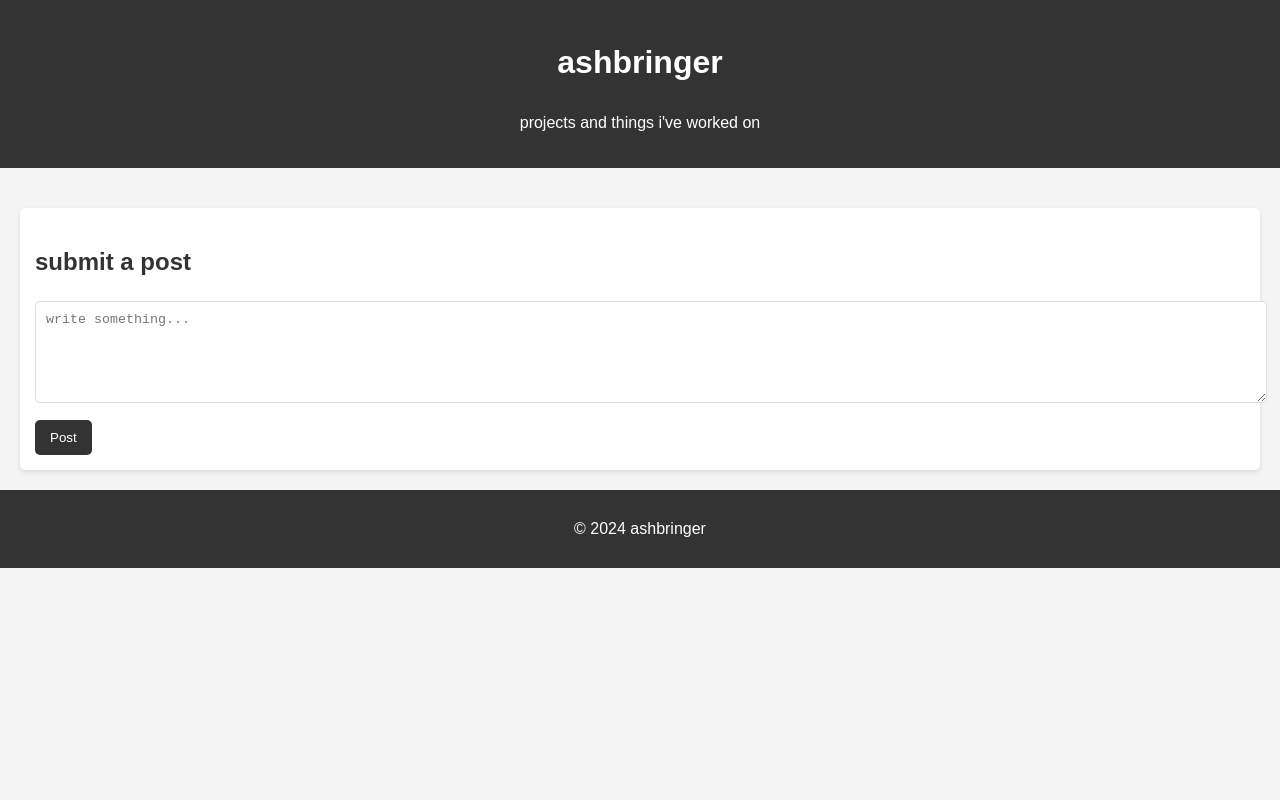
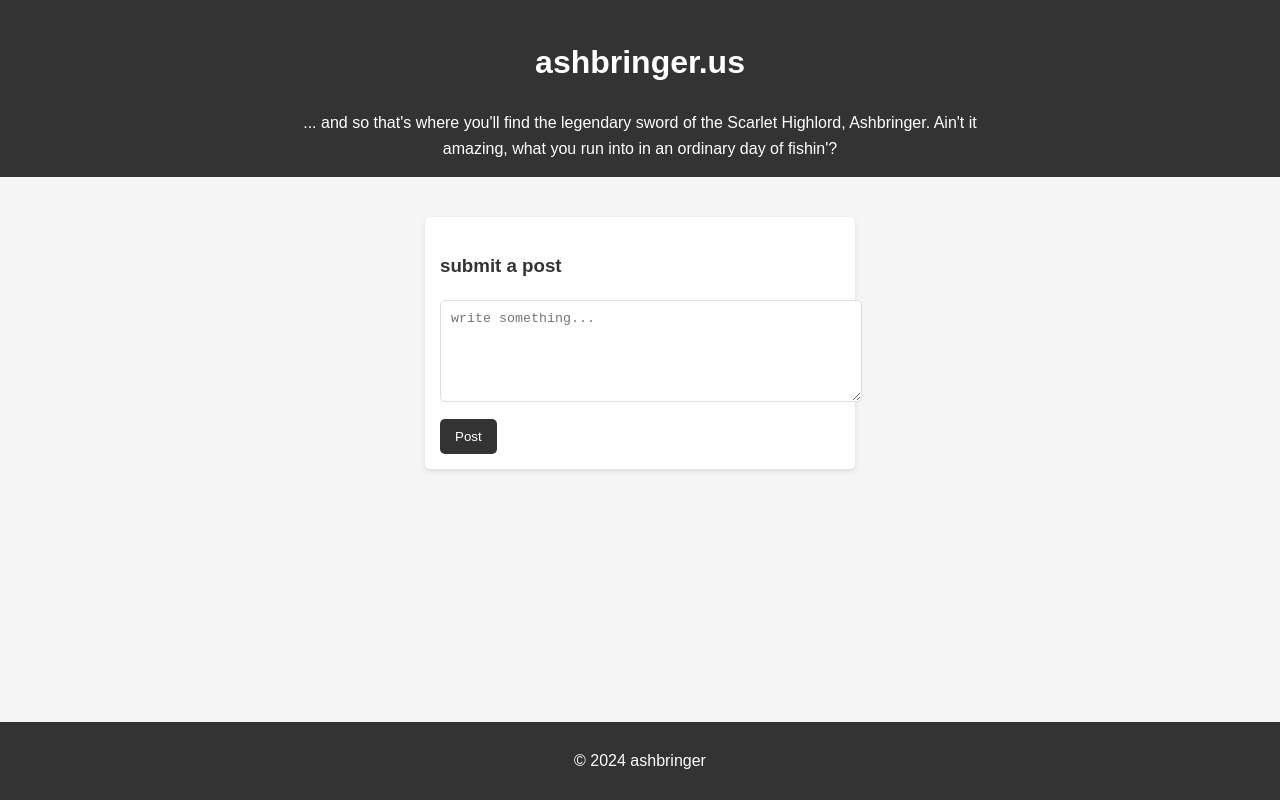
Before and after one commit to kipland-m/Portfolio-Blog, a plain HTML site: page src/index.html in a window 1280 px wide. Drawn offline with Linux system fonts and the light colour scheme.

Commit message:
stuck footer to bottom, shrunk post submission box

```diff
--- a/src/index.html
+++ b/src/index.html
@@ -3,13 +3,14 @@
 <head>
   <meta charset="UTF-8">
   <meta name="viewport" content="width=device-width, initial-scale=1.0">
-  <title>My Simple Blog</title>
+  <title>ashbringer.us</title>
   <link rel="stylesheet" href="style.css">
 </head>
 <body>
   <header>
-    <h1>ashbringer</h1>
-    <p>projects and things i've worked on</p>
+    <h1>ashbringer.us</h1>
+    <p>... and so that's where you'll find the legendary sword
+         of the Scarlet Highlord, Ashbringer. Ain't it amazing, what you run into in an ordinary day of fishin'?</p>
   </header>
 
   <main>
@@ -17,7 +18,7 @@
       <!-- Move post submission to an admin panel page -->
     </section>
     <form id="new-post-form">
-      <h2>submit a post</h2>
+      <h3>submit a post</h2>
       <textarea id="post-content" placeholder="write something..." required></textarea>
       <button type="submit">Post</button>
     </form>
--- a/src/script.js
+++ b/src/script.js
@@ -0,0 +1,23 @@
+// Select the necessary elements
+const postsSection = document.getElementById('posts');
+const newPostForm = document.getElementById('new-post-form');
+const postContent = document.getElementById('post-content');
+
+// Handle the form submission
+newPostForm.addEventListener('submit', (e) => {
+  e.preventDefault(); // Prevent the page from refreshing
+
+  // Get the content of the new post
+  const content = postContent.value;
+
+  // Create a new post element
+  const post = document.createElement('div');
+  post.classList.add('post');
+  post.textContent = content;
+
+  // Add the new post to the posts section
+  postsSection.prepend(post);
+
+  // Clear the textarea
+  postContent.value = '';
+});
--- a/src/style.css
+++ b/src/style.css
@@ -1,11 +1,14 @@
 /* General Styles */
-body {
+html, body {
     font-family: Arial, sans-serif;
     margin: 0;
     padding: 0;
     line-height: 1.6;
-    background-color: #f4f4f4;
+    background-color: hsl(0, 0%, 96%);
     color: #333;
+    height: 100%;
+    display: flex;
+    flex-direction: column;
 }
 
 /* Header */
@@ -16,11 +19,18 @@ body {
     padding: 1rem 0;
 }
 
-  /* Blog Posts Section */
+header p {
+    max-width: 700px;
+    margin: 0 auto;
+}
+
+/* Main Content */
 main {
+    flex: 1;
     padding: 20px;
 }
 
+/* Posts Section */
 #posts {
     margin-bottom: 20px;
 }
@@ -39,6 +49,8 @@ body {
     padding: 15px;
     border-radius: 5px;
     box-shadow: 0 2px 5px rgba(0, 0, 0, 0.1);
+    max-width: 400px;
+    margin: 0 auto; /* Centers the form */
 }
 
 textarea {
```
Lines whose indentation alone changed are shown as unchanged.
